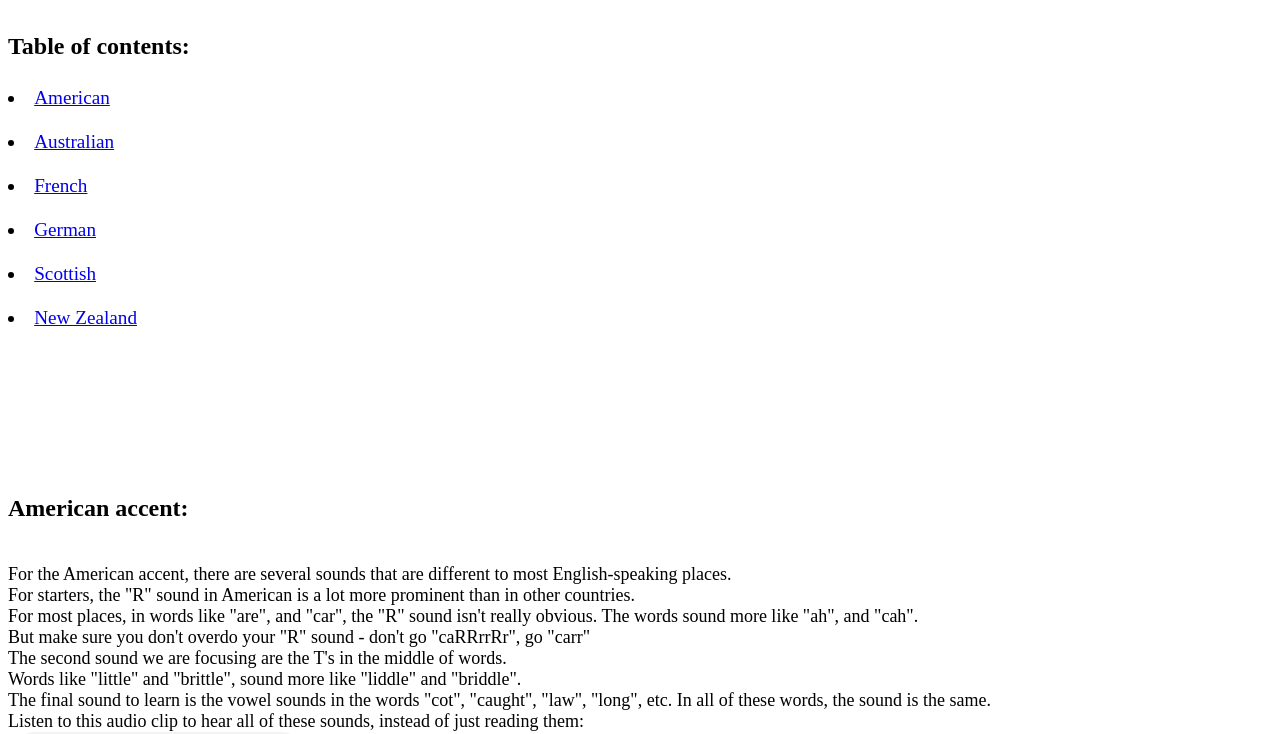
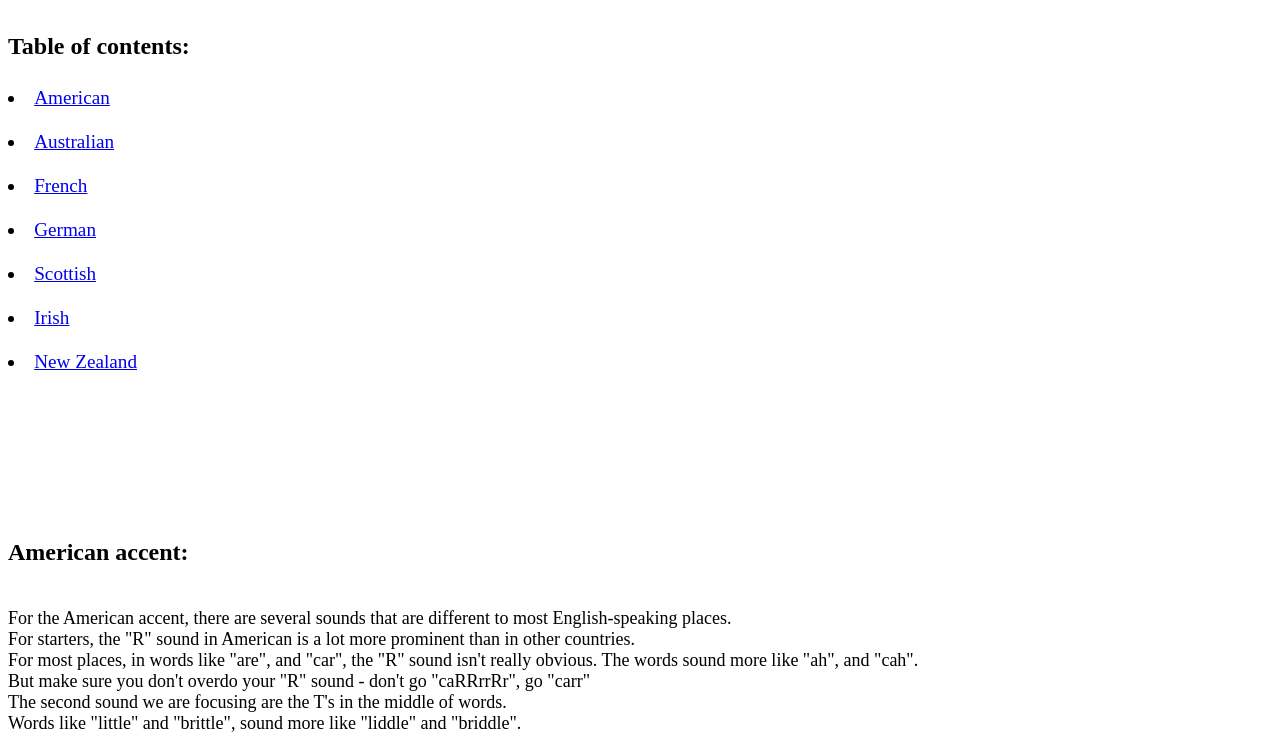
Before and after one commit to Birdnerd140/Birdnerd140.github.io, a plain HTML site: page index.html in a window 1280 px wide. Shown: the part 92-826 px from the top of the page. Drawn offline with Linux system fonts and the light colour scheme.

Commit message:
added Irish link

```diff
--- a/index.html
+++ b/index.html
@@ -46,6 +46,9 @@
 <br>
     <li><a href="#scottish">Scottish</a></li>
 <br>
+   <li><a href="#irish">Irish</a></li>
+
+<br>
     <li><a href="#new_zealand">New Zealand</a></li>
 <br>
 </p1>
@@ -93,5 +96,11 @@ American accent:
 <!--german-->
 <br><br>
 
+<!--irish-->
+<br><br>
+
+<!--new_zealand-->
+<br><br>
+
 </body>
     </html>
```
